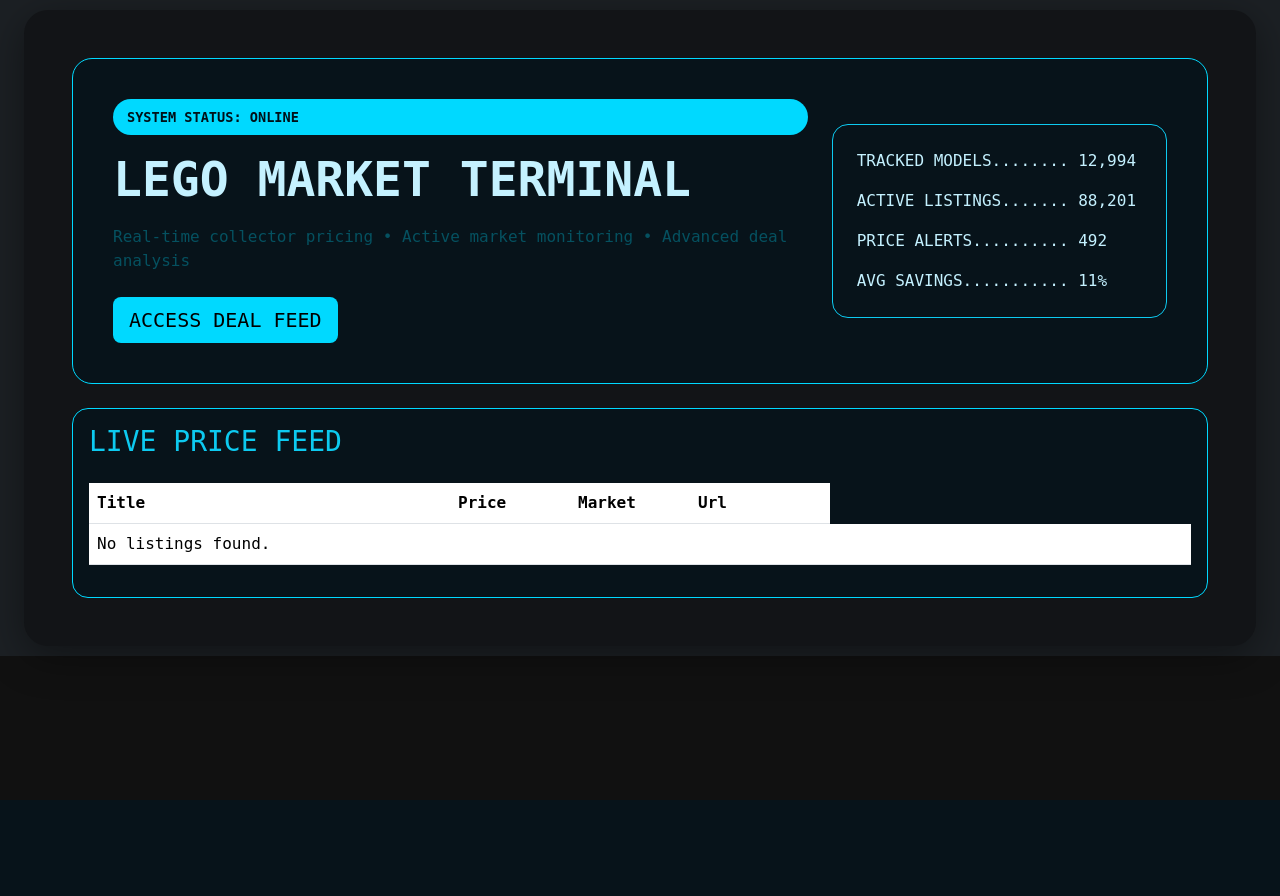
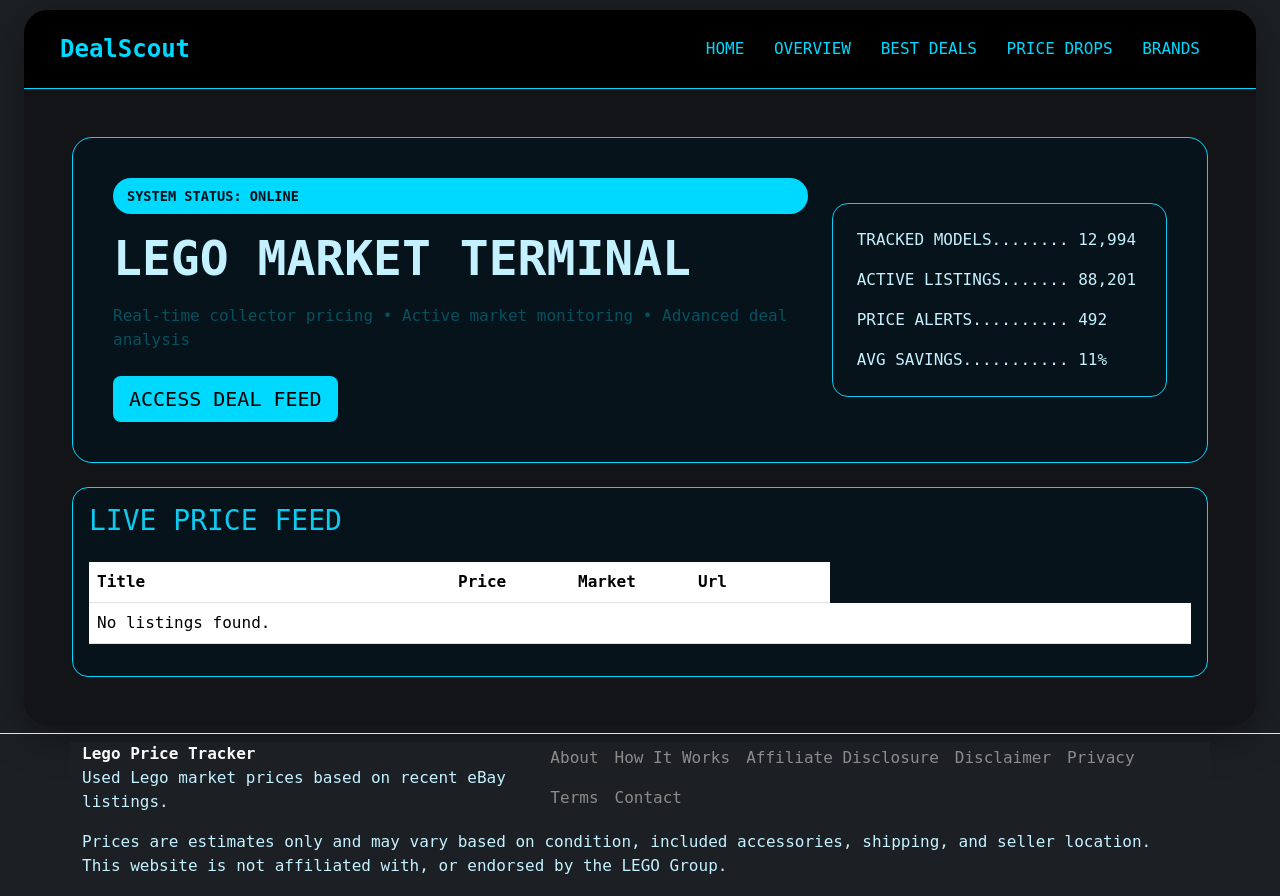
Before and after one commit to Michael668875/dealscout, a Django app: page /keyboard_tracker/listings/ in a window 1280 px wide. Before the commit the page ends 659 px from the top, so only its background shows below. Run offline with Django 5.2, Linux system fonts and the light colour scheme; data that the repository does not hold is empty.

Commit message:
working on parser. added nav and footer to templates

```diff
--- a/dealscout/keyboard_tracker/models.py
+++ b/dealscout/keyboard_tracker/models.py
@@ -48,6 +48,7 @@ class TempSummary(models.Model):
 
 class CanonBrand(models.Model):
     name = models.CharField(max_length=255, unique=True)
+    flat_name = models.CharField(max_length=100, db_index=True, null=True)
 
     class Meta:
         db_table = "brands"
@@ -64,6 +65,7 @@ class CanonModel(models.Model):
     )
 
     name = models.CharField(max_length=255)
+    flat_name = models.CharField(max_length=100, db_index=True, null=True)
     category = models.CharField(max_length=255, blank=True, null=True)
 
     class Meta:
--- /dev/null
+++ b/dealscout/keyboard_tracker/templates/keyboard_tracker/includes/_footer.html
@@ -0,0 +1,25 @@
+<footer class="mt-2 py-2 border-top text-secondary large">
+    <div class="container theme3">
+        <div class="d-flex flex-column flex-md-row justify-content-between align-items-start align-items-md-center gap-2">
+            <div>
+                <strong class="text-light">Lego Price Tracker</strong><br>
+                Used Lego market prices based on recent eBay listings.
+            </div>
+
+            <div class="d-flex flex-wrap gap-3">
+                <a href="#" class="text-decoration-none">About</a>
+                <a href="#" class="text-decoration-none">How It Works</a>
+                <a href="#" class="text-decoration-none">Affiliate Disclosure</a>
+                <a href="#" class="text-decoration-none">Disclaimer</a>
+                <a href="#" class="text-decoration-none">Privacy</a>
+                <a href="#" class="text-decoration-none">Terms</a>
+                <a href="#" class="text-decoration-none">Contact</a>
+            </div>
+        </div>
+
+        <div class="mt-3">
+            Prices are estimates only and may vary based on condition, included accessories, shipping, and seller location.<br>
+            This website is not affiliated with, or endorsed by the LEGO Group.
+        </div>
+    </div>
+</footer>
--- /dev/null
+++ b/dealscout/keyboard_tracker/templates/keyboard_tracker/includes/_navbar.html
@@ -0,0 +1,18 @@
+<nav class="navbar navbar-expand-lg navbar-custom px-4 py-3">
+          <div class="container-fluid d-flex align-items-center">
+            <span class="navbar-brand fw-bold fs-4 text-info">
+              <a class="brand-logo" href="#">
+              DealScout
+              </a>
+            </span>
+
+
+            <div class="ms-auto">
+              <a class="menu-link" href="#">HOME</a>
+              <a class="menu-link" href="#">OVERVIEW</a>
+              <a class="menu-link" href="#">BEST DEALS</a>
+              <a class="menu-link" href="#">PRICE DROPS</a>
+              <a class="menu-link" href="#">BRANDS</a>
+            </div>
+          </div>
+        </nav>
--- a/dealscout/keyboard_tracker/templates/keyboard_tracker/layout.html
+++ b/dealscout/keyboard_tracker/templates/keyboard_tracker/layout.html
@@ -16,11 +16,13 @@
     <section class="theme3">
     <div class="container-fluid px-4">
 
-      <div class="mockup-wrapper">
+        <div class="mockup-wrapper">
+            {% include "keyboard_tracker/includes/_navbar.html" %}
 
-    {% block content %}{% endblock %}
+            {% block content %}{% endblock %}
         </div>
     </div>
+    {% include "keyboard_tracker/includes/_footer.html" %}
     </section>
 </body>
 </html>
```
Also changed, not shown: dealscout/display.py (added, +81 -0 lines), dealscout/keyboard_tracker/migrations/0002_canonbrand_flat_name_canonmodel_flat_name_and_more.py (added).
